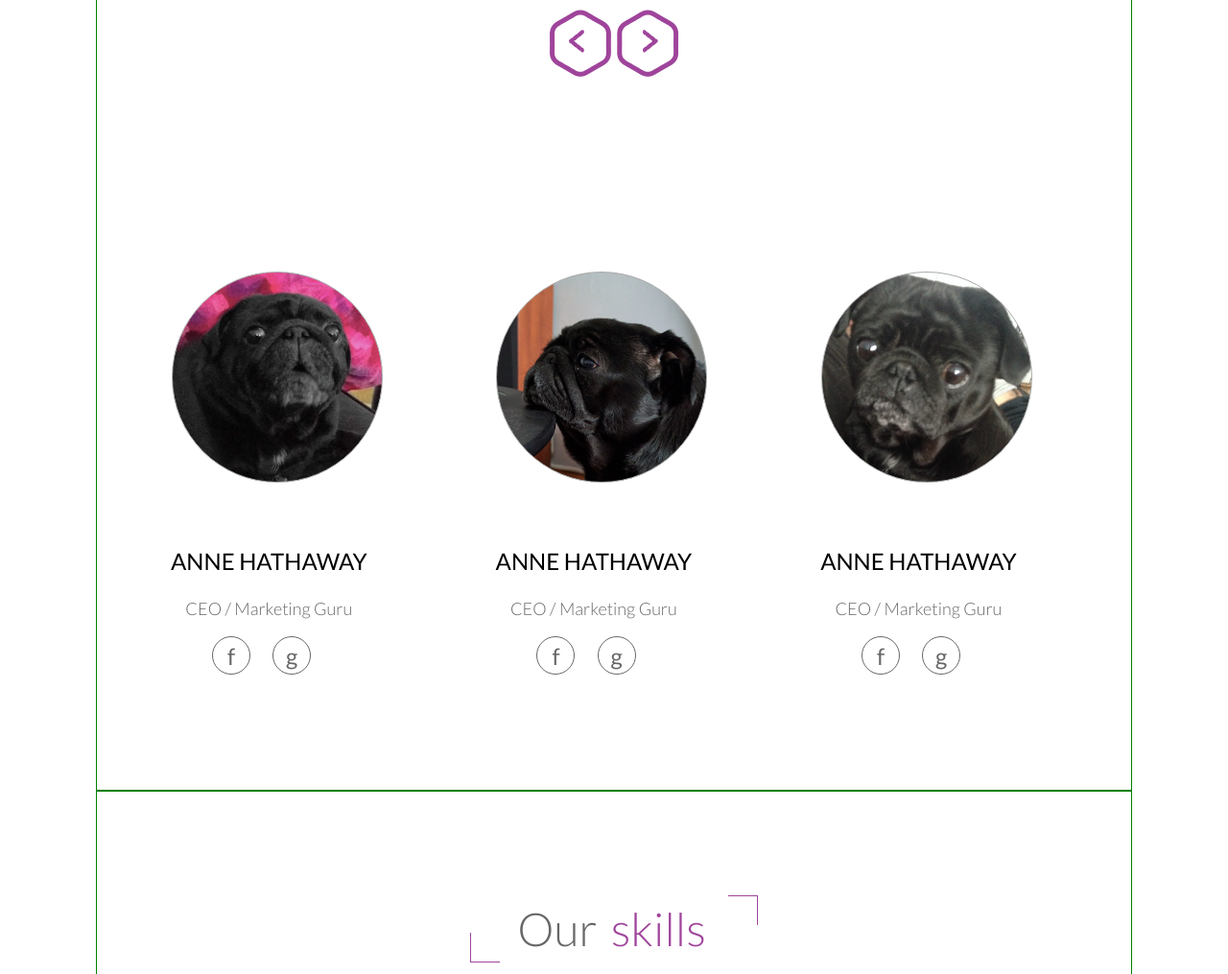
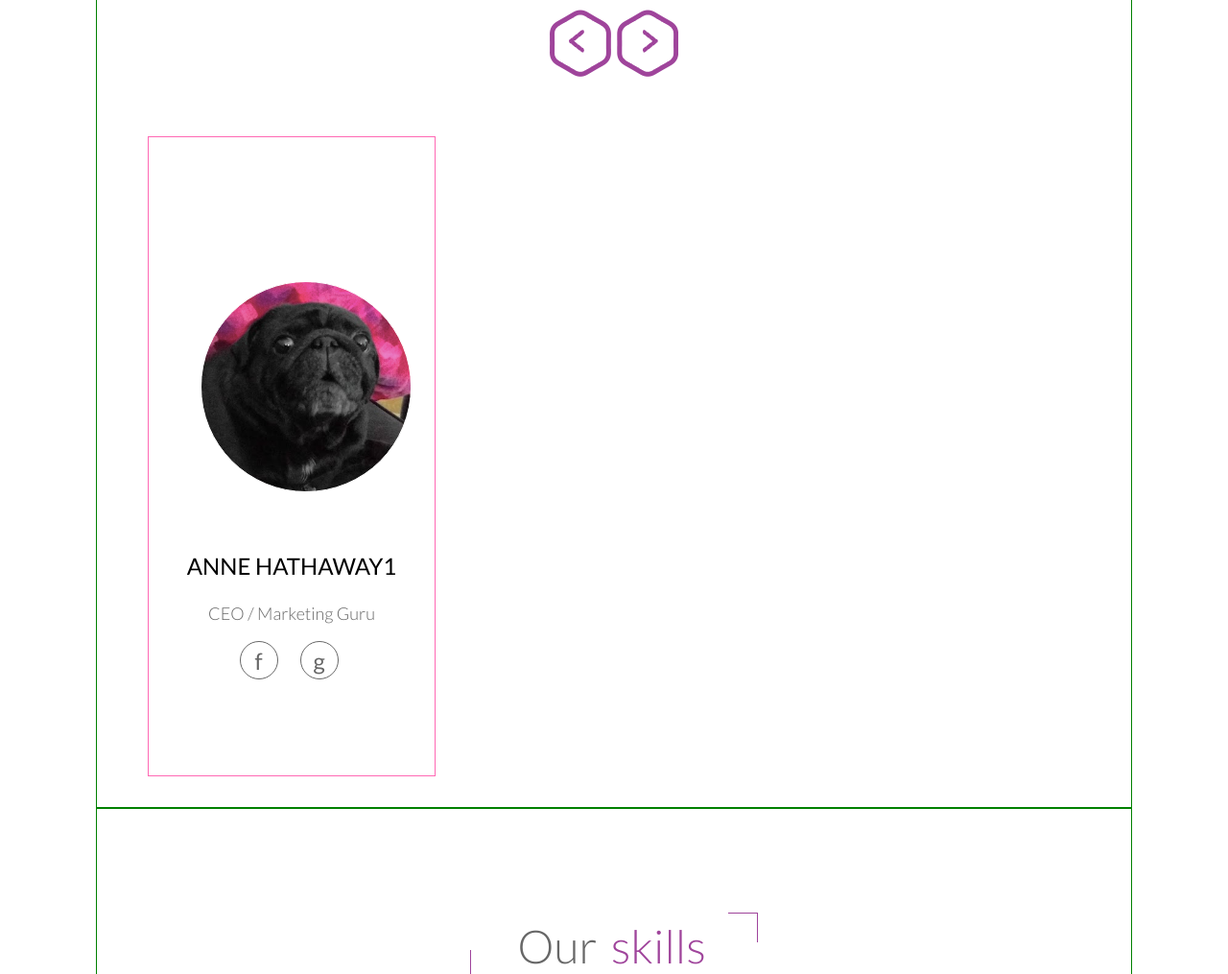
Before and after one commit to aleksandrakurek/Bhagaskara, a plain HTML site: page index.html in a window 1280 px wide. Shown: the part 3960-4975 px from the top of the page at 96% size. Drawn offline with nearby package versions, Linux system fonts and the light colour scheme.

Commit message:
slider for 1 person - necessary for later

```diff
--- a/index.html
+++ b/index.html
@@ -210,8 +210,9 @@
 
             <div class="row">
                 <div class="nav_icons col_12">
-                      <a class="nav_icon_l" href="#L"> </a>
-                      <a class="nav_icon_r" href="#R"> </a>
+
+                    <span class="nav_icon_l" id="nextPicture"></span>
+                    <span class="nav_icon_r" id="prevPicture"></span>
 
                 </div>
             </div>
@@ -219,9 +220,13 @@
 
             <div class="row">
 
+                <div class="slider">
+                    <ul>
+
+                        <li>
                             <div class="person col_3" id="person1">
                                 <div class="circle_mugshot" id="img_person1"> </div>
-                      <h3>Anne Hathaway</h3>
+                                <h3>Anne Hathaway1</h3>
                                 <p>CEO / Marketing Guru</p>
 
                                 <div class="icons">
@@ -229,10 +234,13 @@
                                     <a class="social_icon" href="http://google.com">g</a>
                                 </div>
                             </div>
+                        </li>
 
+
+                        <li>
                             <div class="person col_3" id="person2">
                                 <div class="circle_mugshot" id="img_person2"> </div>
-                      <h3>Anne Hathaway</h3>
+                                <h3>Anne Hathaway2</h3>
                                 <p>CEO / Marketing Guru</p>
 
                                 <div class="icons">
@@ -240,18 +248,26 @@
                                     <a class="social_icon" href="http://google.com">g</a>
                                 </div>
                             </div>
+                        </li>
 
+
+                        <li>
                             <div class="person col_3" id="person3">
                                 <div class="circle_mugshot" id="img_person3"> </div>
-                      <h3>Anne Hathaway</h3>
+                                <h3>Anne Hathaway3</h3>
                                 <p>CEO / Marketing Guru</p>
 
                                 <div class="icons">
                                     <a class="social_icon" href="http://facebook.com">f</a>
                                     <a class="social_icon" href="http://google.com">g</a>
                                 </div>
+                            </div>
+                        </li>
 
+
+                    </ul>
                 </div>
+
             </div>
 
 
--- a/js/app.js
+++ b/js/app.js
@@ -39,3 +39,49 @@ $(window).on("scroll",function(){
 		$("#sticky").removeClass("positionTop");
 	}
 });
+
+//Slider
+
+document.addEventListener("DOMContentLoaded", function() {
+
+    var prevButton = document.getElementById("prevPicture");
+    var nextButton = document.getElementById("nextPicture");
+    var pictures = document.querySelectorAll(".slider li");
+    var currentVisiblePicture = 0; // na poczatku bedzie widoczny zerowy obrazek
+
+    // console.log(prevButton);
+    // console.log(nextButton);
+    // console.log(pictures);
+
+    pictures[currentVisiblePicture].classList.add("visible");
+
+    prevButton.addEventListener("click", function(event) {
+        console.log("Click in prev button");
+        pictures[currentVisiblePicture].classList.remove("visible");
+        currentVisiblePicture--;
+
+        if (currentVisiblePicture < 0) {
+            currentVisiblePicture = pictures.length - 1;
+        }
+
+        pictures[currentVisiblePicture].classList.add("visible");
+
+    });
+
+    nextButton.addEventListener("click", function(event) {
+        console.log("Click in next button");
+        pictures[currentVisiblePicture].classList.remove("visible");
+        currentVisiblePicture++;
+
+        if (currentVisiblePicture > (pictures.length - 1)) {
+            currentVisiblePicture = 0;
+        }
+
+        pictures[currentVisiblePicture].classList.add("visible");
+    });
+
+
+
+
+
+});
--- a/scss/layout/_sectionTeam.scss
+++ b/scss/layout/_sectionTeam.scss
@@ -1,8 +1,22 @@
+.slider {
+    ul {
+        list-style: none;
+    }
+    li {
+        display: none;
+    }
+    .visible {
+        display: inline-block;
+    }
+}
 .person {
     min-height: 500px;
     height: auto;
     padding-bottom: 100px;
+    min-width: 300px;
     // text-align: center;
+    border:1px solid hotpink;
+
     #img_person1 {
         background-image: url("/images/person1.png");
         background-position: center;
@@ -20,7 +34,7 @@
     }
     .circle_mugshot {
         border-radius: 50%;
-        border: 1px solid $circle-color;
+        border: 1px solid $text-color;
         width: 220px;
         height: 220px;
         position: relative;
```
Also changed, not shown: css/style.css, 1 other file. Lines whose indentation alone changed are shown as unchanged.
